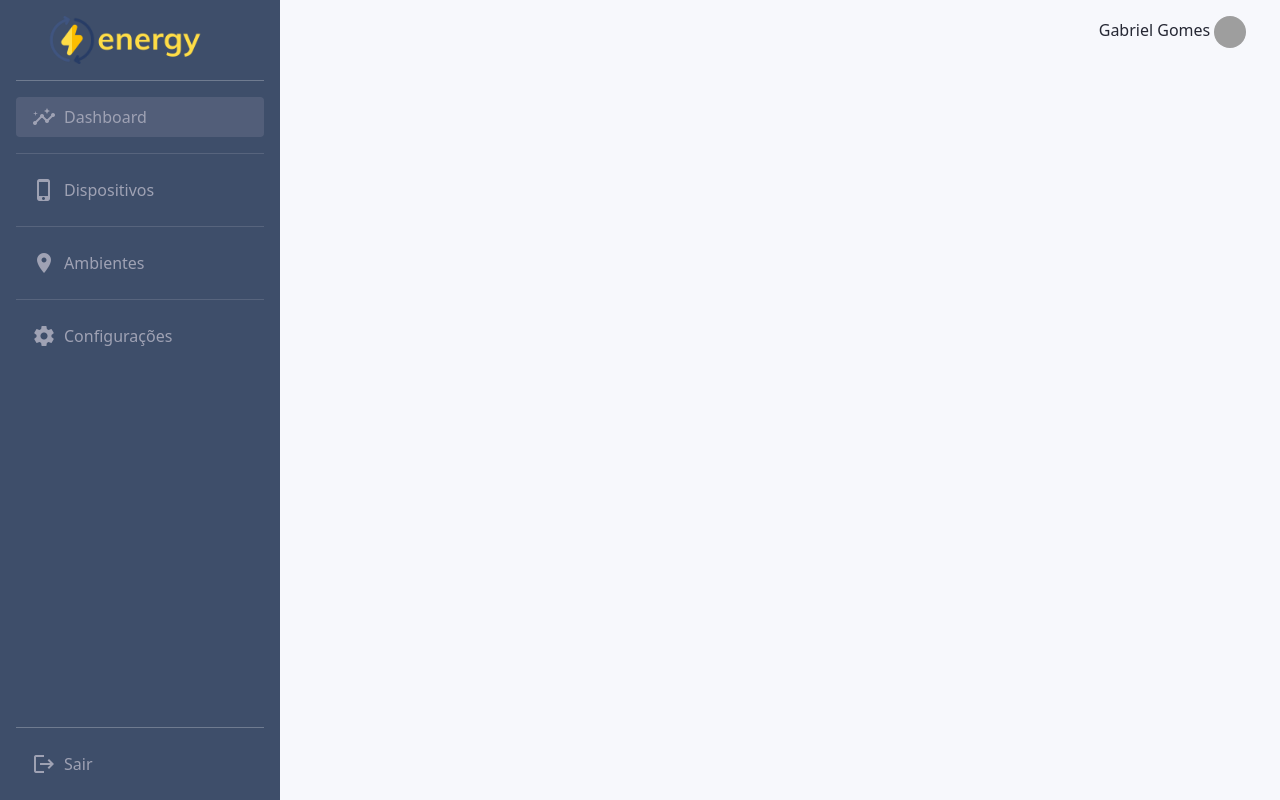
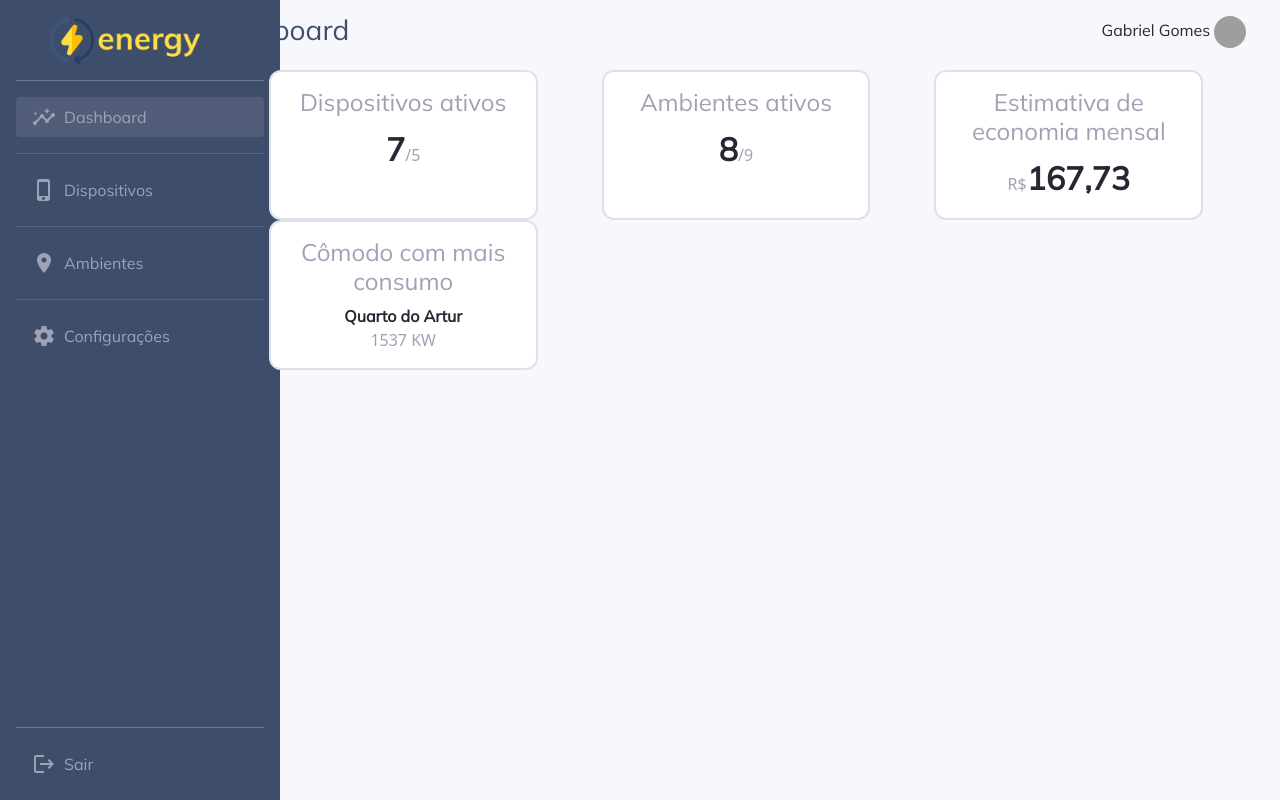
Before and after one commit to ImGoomes/senergy-web, an Angular app: page /dashboard in a window 1280 px wide. Built offline with nearby package versions, Linux system fonts and the light colour scheme; grey boxes are pictures that could not be loaded.

Commit message:
ajustando tela de dashboard

```diff
--- a/src/app/dashboard/dashboard.component.css
+++ b/src/app/dashboard/dashboard.component.css
@@ -0,0 +1,51 @@
+.main {
+    position: relative;
+    padding-left: 16%;
+    padding-top: 1%;
+}
+
+.title {
+    padding-bottom: 1em;
+}
+
+.title h3 {
+    color: #3E4E6A;
+}
+
+h3,
+h4 {
+    font-family: 'Mulish', sans-serif;
+}
+
+.card-content h4 {
+    color: #9FA2B4;
+}
+
+.card-content {
+    -webkit-border-radius: 12px;
+    -moz-border-radius: 12px;
+    border-radius: 12px;
+    border: 2px solid #dfe0eb;
+    background-color: #FFF;
+    text-align: center;
+    padding: 1em;
+    margin-left: 4em;
+}
+
+.capital-letter {
+    font-family: 'Mulish', sans-serif;
+    font-size: 2rem;
+    font-weight: 700;
+    color: #252733;
+}
+
+.capital-letter-2 {
+    font-family: 'Mulish', sans-serif;
+    font-size: 1rem;
+    font-weight: 700;
+    color: #252733;
+}
+
+.small-letter {
+    color: #9FA2B4;
+}
--- a/src/app/dashboard/dashboard.component.html
+++ b/src/app/dashboard/dashboard.component.html
@@ -1,3 +1,36 @@
 <app-header></app-header>
 <app-menu></app-menu>
-<p>dashboard works!</p>
+<div class="main">
+    <div class="title">
+        <h3>Dashboard</h3>
+    </div>
+    <div class="container">
+        <div class="row justify-content-start">
+            <div class="col-3 card-content">
+                <h4>Dispositivos ativos</h4>
+                <span class="capital-letter">7</span>
+                <span class="small-letter">/5</span>
+            </div>
+            <div class="col-3 card-content">
+                <h4>Ambientes ativos</h4>
+                <span class="capital-letter">8</span>
+                <span class="small-letter">/9</span>
+            </div>
+            <div class="col-3 card-content">
+                <h4>Estimativa de economia mensal</h4>
+                <span class="small-letter">R$</span>
+                <span class="capital-letter">167,73</span>
+            </div>
+            <div class="col-3 card-content">
+                <h4>Cômodo com mais consumo</h4>
+                <span class="capital-letter-2">Quarto do Artur</span><br>
+                <span class="small-letter">1537 KW</span>
+            </div>
+        </div>
+    </div>
+
+    <div class="container">
+        <div class="row">
+        </div>
+    </div>
+</div>
--- a/src/app/header/header.component.css
+++ b/src/app/header/header.component.css
@@ -7,4 +7,5 @@
 
 h6 {
     color: #252733;
+    font-family: 'Mulish', sans-serif;
 }
--- a/src/app/login/login.component.html
+++ b/src/app/login/login.component.html
@@ -7,16 +7,16 @@
     </div>
     <div class="col-8 form-login">
         <div class="text-center">
-            <form class="form-signin">
+            <form class="form-signin" autocomplete="off">
                 <img class="mb-4" src="../../assets/img/senergy-log.png" alt="Logo senergy">
                 <div class="input-group mb-3">
-                    <input type="text" class="form-control input-login" placeholder="Email" autocomplete="chrome-off">
+                    <input type="text" class="form-control input-login" placeholder="Email" autocomplete="new-password">
                     <div class="input-group-append">
                         <span class="input-group-text material-icons-outlined icon">email</span>
                     </div>
                 </div>
                 <div class="input-group mb-3">
-                    <input type="password" class="form-control input-login" placeholder="Senha" autocomplete="chrome-off">
+                    <input type="password" class="form-control input-login" placeholder="Senha" autocomplete="new-password">
                     <div class="input-group-append">
                         <span class="input-group-text material-icons-outlined icon">lock</span>
                     </div>
--- a/src/app/menu/menu.component.css
+++ b/src/app/menu/menu.component.css
@@ -21,6 +21,7 @@
 
 .menu-color {
     color: #9FA2B4;
+    font-family: 'Mulish', sans-serif;
 }
 
 .active-menu {
--- a/src/styles.css
+++ b/src/styles.css
@@ -2,6 +2,7 @@
 
 @import '~bootstrap/dist/css/bootstrap.min.css';
 @import 'material-icons/iconfont/material-icons.css';
+@import url('https://fonts.googleapis.com/css?family=Mulish&display=swap');
 body {
     background-color: #F7F8FC !important;
 }
```
